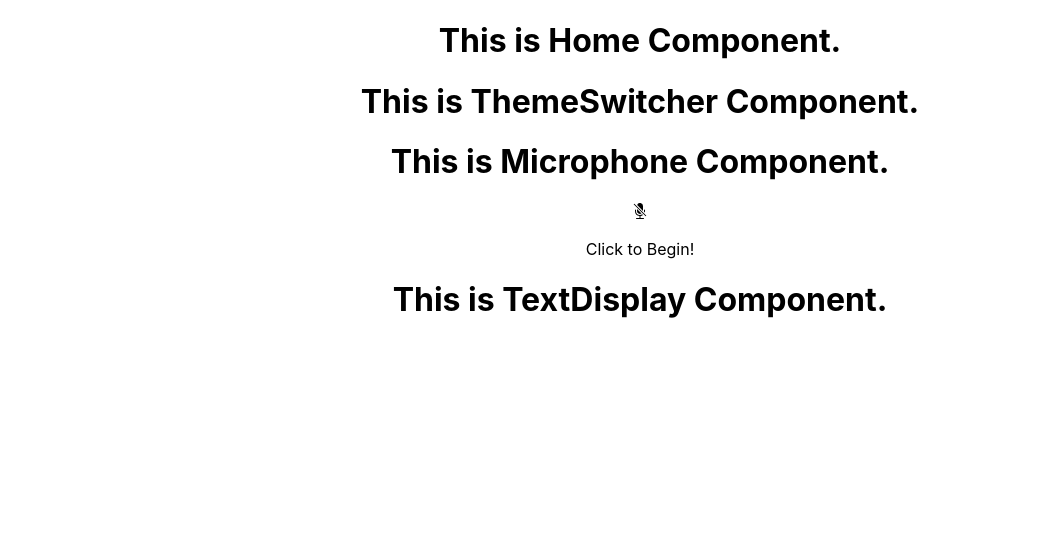
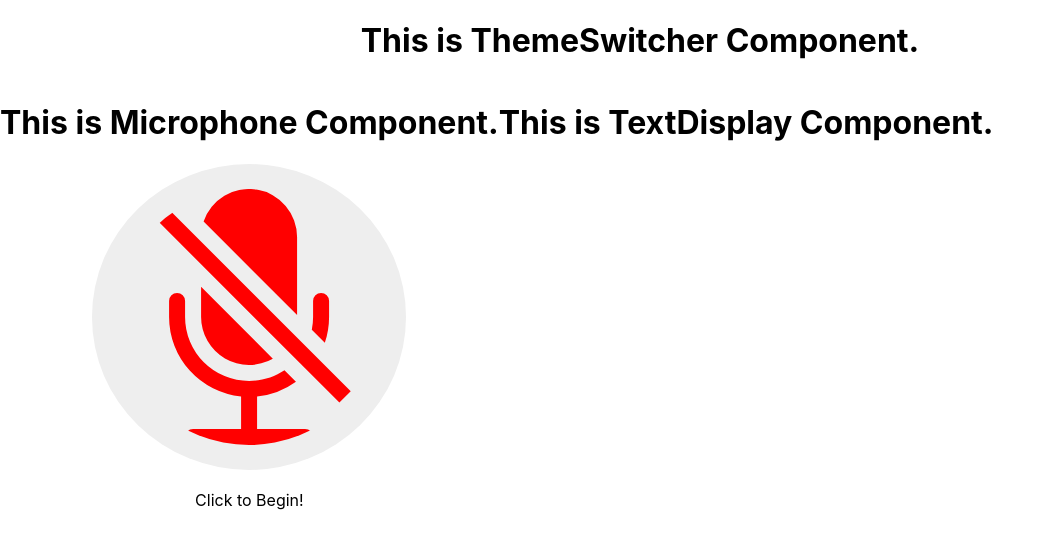
Before and after one commit to AkhilChoubey/Speech-to-Text-React, a React (Create React App) app: page / in a window 1280 px wide. Shown: the top 548 px of the page, without its empty margins (0-1053 px from the left). Built offline with nearby package versions, Linux system fonts and the light colour scheme.

Commit message:
Component addition

```diff
--- a/src/components/Home.jsx
+++ b/src/components/Home.jsx
@@ -7,10 +7,11 @@ const Home = () => {
   return (
     <>
       <div>
-        <h1>This is Home Component.</h1>
         <ThemeSwitcher />
-        <Microphone />
-        <TextDisplay />
+        <div style={{ display: "flex" }}>
+          <Microphone />
+          <TextDisplay />
+        </div>
       </div>
     </>
   );
--- a/src/components/Microphone.jsx
+++ b/src/components/Microphone.jsx
@@ -18,7 +18,29 @@ const Microphone = () => {
       <div>
         <h1>This is Microphone Component.</h1>
         <div onClick={handleClick} style={{ cursor: "pointer" }}>
-          {checkPlayBtn === "play" ? <BsMicFill /> : <BsMicMuteFill />}
+          {checkPlayBtn === "play" ? (
+            <BsMicFill
+              style={{
+                width: "53%",
+                height: "16rem",
+                color: "green",
+                padding: "5%",
+                borderRadius: "50%",
+                backgroundColor: "#eeeeee",
+              }}
+            />
+          ) : (
+            <BsMicMuteFill
+              style={{
+                width: "53%",
+                height: "16rem",
+                color: "red",
+                padding: "5%",
+                borderRadius: "50%",
+                backgroundColor: "#eeeeee",
+              }}
+            />
+          )}
         </div>
         {checkPlayBtn === "play" ? (
           <p>We are Listening!</p>
```
